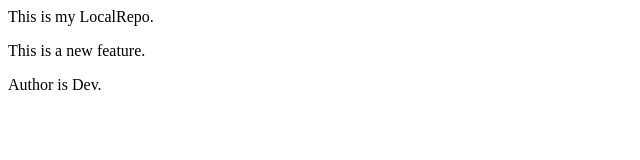
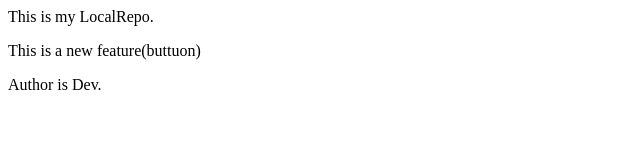
Before and after one commit to Surya-Dev-21/LocalRepo, a plain HTML site: page index.html in a window 1280 px wide. Shown: the full height of the page, 0-640 px from the left. Drawn offline with Linux system fonts and the light colour scheme.

```diff
--- a/index.html
+++ b/index.html
@@ -1,3 +1,3 @@
 <P>This is my LocalRepo.</P>
-<p>This is a new feature.</p>
+<p>This is a new feature(buttuon)</p>
 <P>Author is Dev.</P>
```
